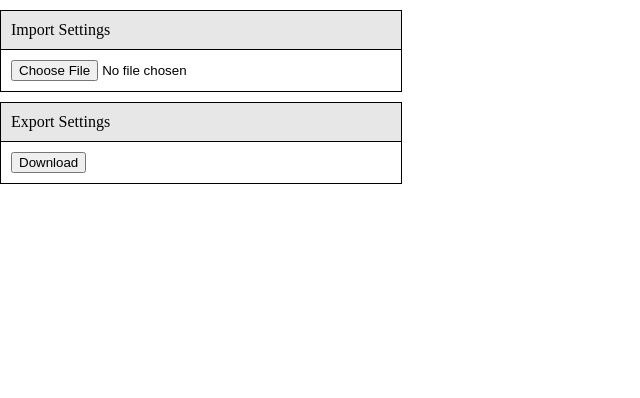
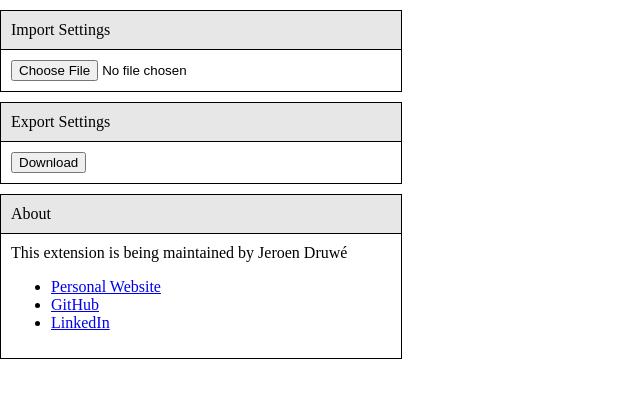
Before and after one commit to Jdruwe/aem-chrome-tools, a website built with webpack: page plugin-src/options/other.html in a window 1280 px wide. Shown: the whole page, without its empty margins (0-640 px from the left). Built offline with nearby package versions, Linux system fonts and the light colour scheme; no server answers.

Commit message:
Finishing first version

```diff
--- a/package.json
+++ b/package.json
@@ -1,6 +1,7 @@
 {
   "scripts": {
-    "start": "NODE_ENV=development webpack --config webpack.config.js --mode=development --watch"
+    "start": "NODE_ENV=development webpack --config webpack.config.js --mode=development --watch",
+    "build_prd": "NODE_ENV=production webpack --config webpack.config.js"
   },
   "devDependencies": {
     "@babel/core": "^7.2.2",
--- a/plugin-src/options/options.js
+++ b/plugin-src/options/options.js
@@ -103,7 +103,6 @@ function deactivateNavigationItems() {
 }
 
 function loadItem(template) {
-    console.log('>>> loadItem', template);
     const iframe = document.getElementById('iframe');
     iframe.setAttribute('src', `${template}.html`);
 }
--- a/plugin-src/options/other.html
+++ b/plugin-src/options/other.html
@@ -28,6 +28,26 @@
     </div>
 </div>
 
+<div class="item">
+    <div class="item__header">
+        About
+    </div>
+    <div class="item__content">
+        This extension is being maintained by Jeroen Druw&eacute;
+        <ul>
+            <li>
+                <a target="_blank" href="https://www.jeroendruwe.be">Personal Website</a>
+            </li>
+            <li>
+                <a target="_blank" href="https://github.com/Jdruwe">GitHub</a>
+            </li>
+            <li>
+                <a target="_blank" href="http://www.linkedin.com/in/jeroen-druwe">LinkedIn</a>
+            </li>
+        </ul>
+    </div>
+</div>
+
 </body>
 <script src="other.js"></script>
 </html>
```
Also changed, not shown: plugin-src/scripts/background/data.js (+3 -32 lines), README.md.
